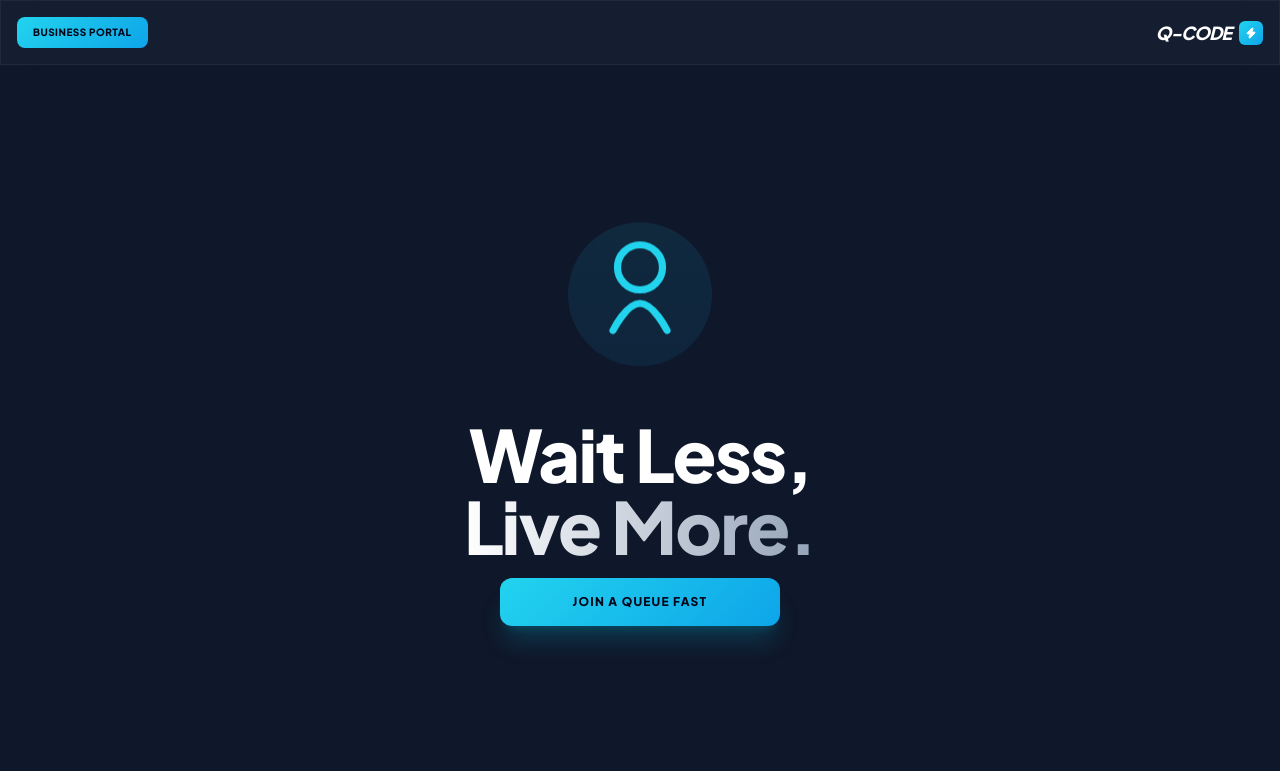
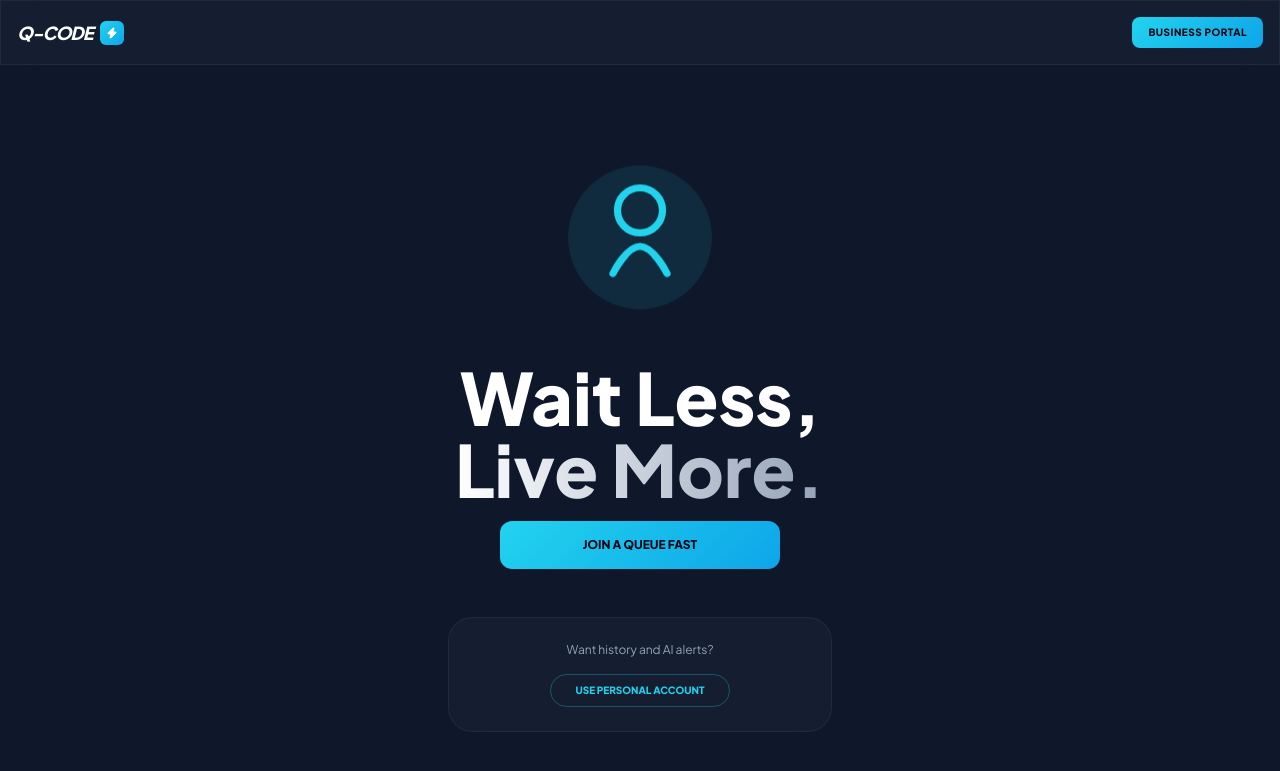
Before and after one commit to aremuelerepa-netizen/Q-code, a Flask app: page / in a window 1280 px wide. Shown: the top 771 px of the page. Run offline with Flask 3, Linux system fonts and the light colour scheme; some libraries are stand-ins or nearby versions.

Commit message:
Update index.html

```diff
--- a/Queue Code/templates/index.html
+++ b/Queue Code/templates/index.html
@@ -12,154 +12,142 @@
         .glass { background: rgba(30, 41, 59, 0.45); backdrop-filter: blur(20px); border: 1px solid rgba(255,255,255,0.08); }
         .btn-cyan { background: linear-gradient(135deg, #22d3ee 0%, #0ea5e9 100%); transition: all 0.4s cubic-bezier(0.4, 0, 0.2, 1); }
         .text-gradient { background: linear-gradient(to right, #fff, #94a3b8); -webkit-background-clip: text; -webkit-text-fill-color: transparent; }
-
-        /* Modal Style */
-        .modal-backdrop { background: rgba(2, 6, 23, 0.9); backdrop-filter: blur(10px); }
-
         .cartoon-float { animation: float 6s ease-in-out infinite; }
         @keyframes float { 0% { transform: translateY(0px); } 50% { transform: translateY(-20px); } 100% { transform: translateY(0px); } }
+        .btn-google { background: rgba(255, 255, 255, 0.05); border: 1px solid rgba(255, 255, 255, 0.1); }
     </style>
 </head>
 <body class="min-h-screen bg-[#0f172a]">
 
-    <div id="notifModal" class="fixed inset-0 z-[300] hidden flex items-center justify-center p-6 modal-backdrop">
-        <div class="glass w-full max-w-sm rounded-[2.5rem] p-8 text-center space-y-6 border-cyan-500/30">
-            <div id="modalIcon" class="w-16 h-16 bg-cyan-500/20 text-cyan-400 rounded-full flex items-center justify-center mx-auto">
-                <i data-lucide="bell" class="w-8 h-8"></i>
-            </div>
-            <h3 id="modalTitle" class="text-xl font-black italic uppercase">Notice</h3>
-            <p id="modalMsg" class="text-xs text-slate-400 leading-relaxed"></p>
-            <button onclick="closeNotifModal()" class="w-full py-4 btn-cyan text-slate-950 rounded-2xl font-black text-xs uppercase tracking-widest">Continue</button>
+    <div id="notifBox" class="fixed top-5 right-5 z-[200] max-w-sm w-full hidden">
+        <div class="glass p-4 rounded-2xl border-l-4 border-cyan-400 flex items-center gap-3 shadow-2xl">
+            <i data-lucide="info" class="text-cyan-400 w-5 h-5"></i>
+            <p id="notifMessage" class="text-xs font-bold text-slate-200"></p>
         </div>
     </div>
 
     <nav class="fixed top-0 w-full z-50 px-4 py-4 flex items-center justify-between glass border-b border-white/5">
-        <div class="flex items-center gap-2 order-2">
+        <div class="flex items-center gap-2">
             <span class="text-lg font-black tracking-tighter uppercase italic">Q-CODE</span>
             <div class="w-6 h-6 btn-cyan rounded-md flex items-center justify-center">
                 <i data-lucide="zap" class="w-3 h-3 text-white fill-current"></i>
             </div>
         </div>
-        <a href="/login" class="btn-cyan px-4 py-2 rounded-lg text-slate-950 font-bold text-[10px] uppercase tracking-wider order-1">Business Portal</a>
+        <a href="/login" class="btn-cyan px-4 py-2 rounded-lg text-slate-950 font-bold text-[10px] uppercase tracking-wider">Business Portal</a>
     </nav>
 
     <main class="relative pt-32 pb-12 px-4 flex flex-col items-center justify-center text-center min-h-screen">
         <div class="cartoon-float mb-8">
-            <svg width="180" height="180" viewBox="0 0 200 200" fill="none" xmlns="http://www.w3.org/2000/svg">
-                <circle cx="100" cy="100" r="80" fill="url(#paint0_linear)" fill-opacity="0.1"/>
+            <svg width="180" height="180" viewBox="0 0 200 200" fill="none">
+                <circle cx="100" cy="100" r="80" fill="#22d3ee" fill-opacity="0.1"/>
                 <path d="M70 140C70 140 85 110 100 110C115 110 130 140 130 140" stroke="#22d3ee" stroke-width="8" stroke-linecap="round"/>
                 <circle cx="100" cy="70" r="25" stroke="#22d3ee" stroke-width="8"/>
-                <defs>
-                    <linearGradient id="paint0_linear" x1="100" y1="20" x2="100" y2="180" gradientUnits="userSpaceOnUse">
-                        <stop stop-color="#22d3ee"/><stop offset="1" stop-color="#0ea5e9"/>
-                    </linearGradient>
-                </defs>
             </svg>
         </div>
 
-        <div class="flex flex-col items-center w-full max-w-md">
-            <h1 class="text-5xl md:text-7xl font-black tracking-tight mb-4 leading-[1.1]">
-                Wait Less, <br><span class="text-gradient">Live More.</span>
-            </h1>
+        <h1 class="text-5xl md:text-7xl font-black mb-4">Wait Less, <br><span class="text-gradient">Live More.</span></h1>
 
-            <button onclick="openAuthModal('quick-join')" class="btn-cyan w-full max-w-[280px] py-4 rounded-xl text-slate-950 font-extrabold text-xs uppercase tracking-widest shadow-xl shadow-cyan-500/20 mb-12">
-                Join a Queue Fast
+        <button onclick="openModal('quick-join')" class="btn-cyan w-full max-w-[280px] py-4 rounded-xl text-slate-950 font-extrabold text-xs uppercase mb-12">
+            Join a Queue Fast
+        </button>
+
+        <div class="glass p-6 rounded-3xl border-white/5 w-full max-w-sm">
+            <p class="text-slate-400 text-xs mb-4">Want history and AI alerts?</p>
+            <button onclick="openModal('login')" class="text-cyan-400 text-[10px] font-black uppercase border border-cyan-400/30 px-6 py-2 rounded-full hover:bg-cyan-400/10">
+                Use Personal Account
             </button>
         </div>
     </main>
 
     <div id="authModal" class="fixed inset-0 bg-slate-950/95 backdrop-blur-xl hidden flex items-center justify-center p-4 z-[100]">
         <div class="glass w-full max-w-[380px] rounded-[28px] p-8 relative border-white/10">
-            <button onclick="closeAuthModal()" class="absolute top-4 right-4 text-slate-500"><i data-lucide="x" class="w-5 h-5"></i></button>
+            <button onclick="closeModal()" class="absolute top-4 right-4 text-slate-500"><i data-lucide="x"></i></button>
 
             <div id="quickJoinSection" class="space-y-6 pt-4 hidden">
-                <div class="text-center">
-                    <h3 class="text-xl font-black mb-1 italic uppercase">Quick Join</h3>
-                    <p class="text-slate-400 text-xs">Enter the code from the Supabase directory.</p>
-                </div>
-                <input type="text" id="serviceCode" class="w-full bg-slate-900/50 border border-white/10 p-4 rounded-xl focus:border-cyan-400 outline-none text-center font-bold uppercase" placeholder="ENTER SERVICE CODE">
-                <input type="text" id="visitorName" class="w-full bg-slate-900/50 border border-white/10 p-4 rounded-xl focus:border-cyan-400 outline-none text-center" placeholder="ENTER YOUR NAME">
-                <button id="joinBtn" onclick="joinFrictionless()" class="w-full py-4 btn-cyan text-slate-950 font-black rounded-xl uppercase tracking-widest text-[10px]">Verify & Join Queue</button>
+                <h3 class="text-xl font-black text-center uppercase">Quick Join</h3>
+                <input type="text" id="serviceCode" class="w-full bg-slate-900/50 border border-white/10 p-4 rounded-xl text-center uppercase font-bold" placeholder="SERVICE CODE">
+                <input type="text" id="visitorName" class="w-full bg-slate-900/50 border border-white/10 p-4 rounded-xl text-center" placeholder="YOUR NAME">
+                <button onclick="joinFrictionless()" class="w-full py-4 btn-cyan text-slate-950 font-black rounded-xl uppercase text-[10px]">Secure Spot</button>
+            </div>
+
+            <div id="loginSection" class="space-y-4 pt-4 hidden">
+                <h3 class="text-xl font-black text-center uppercase">Welcome Back</h3>
+                <button class="btn-google w-full py-3 rounded-xl flex items-center justify-center gap-3 text-xs font-bold uppercase">
+                    <img src="https://www.gstatic.com/images/branding/product/1x/gsa_512dp.png" class="w-4 h-4"> Google Login
+                </button>
+                <input type="email" id="loginEmail" class="w-full bg-slate-900/50 border border-white/10 p-4 rounded-xl" placeholder="Email">
+                <input type="password" id="loginPass" class="w-full bg-slate-900/50 border border-white/10 p-4 rounded-xl" placeholder="Password">
+                <button onclick="loginUser()" class="w-full py-4 btn-cyan text-slate-950 font-black rounded-xl uppercase text-[10px]">Sign In</button>
+                <p class="text-center text-[10px] text-slate-500 font-bold uppercase">New? <span onclick="toggleAuth('register')" class="text-cyan-400 cursor-pointer">Create Account</span></p>
+            </div>
+
+            <div id="registerSection" class="space-y-4 pt-4 hidden">
+                <h3 class="text-xl font-black text-center uppercase">Create Vault</h3>
+                <input type="email" id="regEmail" class="w-full bg-slate-900/50 border border-white/10 p-4 rounded-xl" placeholder="Email">
+                <input type="password" id="regPass" class="w-full bg-slate-900/50 border border-white/10 p-4 rounded-xl" placeholder="Password">
+                <button onclick="registerPersonalAccount()" class="w-full py-4 btn-cyan text-slate-950 font-black rounded-xl uppercase text-[10px]">Register</button>
+                <p class="text-center text-[10px] text-slate-500 font-bold uppercase">Already have one? <span onclick="toggleAuth('login')" class="text-cyan-400 cursor-pointer">Login</span></p>
             </div>
         </div>
     </div>
 
     <script>
         lucide.createIcons();
-
-        // Check if user is already in a queue
-        window.onload = () => {
-            if (localStorage.getItem('active_ticket_id')) {
-                window.location.href = '/status';
-            }
-        };
-
-        function showModal(title, message, isSuccess = false) {
-            document.getElementById('modalTitle').innerText = title;
-            document.getElementById('modalMsg').innerText = message;
-            const icon = document.getElementById('modalIcon');
-
-            if(isSuccess) {
-                icon.className = "w-16 h-16 bg-green-500/20 text-green-400 rounded-full flex items-center justify-center mx-auto";
-            } else {
-                icon.className = "w-16 h-16 bg-rose-500/20 text-rose-400 rounded-full flex items-center justify-center mx-auto";
-            }
-
-            document.getElementById('notifModal').classList.remove('hidden');
+        function notify(msg) {
+            const box = document.getElementById('notifBox');
+            document.getElementById('notifMessage').innerText = msg;
+            box.classList.remove('hidden');
+            setTimeout(() => box.classList.add('hidden'), 3000);
+        }
+        function openModal(mode) {
+            document.getElementById('authModal').classList.remove('hidden');
+            toggleAuth(mode);
+        }
+        function closeModal() { document.getElementById('authModal').classList.add('hidden'); }
+        function toggleAuth(mode) {
+            ['quickJoinSection', 'loginSection', 'registerSection'].forEach(id => document.getElementById(id).classList.add('hidden'));
+            document.getElementById(mode + 'Section').classList.remove('hidden');
         }
 
-        function closeNotifModal() {
-            document.getElementById('notifModal').classList.add('hidden');
+        async function joinFrictionless() {
+            const service_code = document.getElementById('serviceCode').value;
+            const name = document.getElementById('visitorName').value;
+            const res = await fetch('/api/auth/join-frictionless', {
+                method: 'POST',
+                headers: {'Content-Type': 'application/json'},
+                body: JSON.stringify({ service_code, name })
+            });
+            const data = await res.json();
+            if(data.status === 'success') {
+                localStorage.setItem('active_ticket_id', data.ticket_id);
+                window.location.href = '/status';
+            } else notify(data.message);
         }
 
-        function openAuthModal(mode) {
-            document.getElementById('authModal').classList.remove('hidden');
-            if(mode === 'quick-join') document.getElementById('quickJoinSection').classList.remove('hidden');
+        async function loginUser() {
+            const email = document.getElementById('loginEmail').value;
+            const password = document.getElementById('loginPass').value;
+            const res = await fetch('/api/auth/user-login', {
+                method: 'POST',
+                headers: {'Content-Type': 'application/json'},
+                body: JSON.stringify({ email, password })
+            });
+            const data = await res.json();
+            if(data.status === 'success') window.location.href = '/userpage';
+            else notify(data.message);
         }
 
-        function closeAuthModal() { document.getElementById('authModal').classList.add('hidden'); }
-
-        async function joinFrictionless() {
-            const serviceCode = document.getElementById('serviceCode').value.trim().toUpperCase();
-            const visitorName = document.getElementById('visitorName').value.trim();
-            const btn = document.getElementById('joinBtn');
-
-            if(!serviceCode || !visitorName) return showModal('Error', 'Please provide both your name and the service code.');
-
-            btn.disabled = true;
-            btn.innerText = "VERIFYING...";
-
-            try {
-                // FETCH: Check Supabase via your backend API
-                const response = await fetch('/api/auth/join-frictionless', {
-                    method: 'POST',
-                    headers: { 'Content-Type': 'application/json' },
-                    body: JSON.stringify({ service_code: serviceCode, name: visitorName })
-                });
-
-                const data = await response.json();
-
-                if (data.status === 'success') {
-                    // Save to memory
-                    localStorage.setItem('active_ticket_id', data.ticket_id);
-                    localStorage.setItem('visitor_name', visitorName);
-                    localStorage.setItem('org_name', data.organization_name);
-
-                    // SUCCESS MODAL
-                    showModal('Success!', `You have successfully joined the queue for ${data.organization_name}.`, true);
-
-                    // Redirect after 2 seconds
-                    setTimeout(() => { window.location.href = '/status'; }, 2000);
-                } else {
-                    showModal('Invalid Code', 'The service code you entered does not exist in our system. Please check with the administrator.');
-                    btn.disabled = false;
-                    btn.innerText = "VERIFY & JOIN QUEUE";
-                }
-            } catch (error) {
-                showModal('System Error', 'Unable to connect to Supabase. Check your internet connection.');
-                btn.disabled = false;
-                btn.innerText = "VERIFY & JOIN QUEUE";
-            }
+        async function registerPersonalAccount() {
+            const email = document.getElementById('regEmail').value;
+            const password = document.getElementById('regPass').value;
+            const res = await fetch('/api/auth/user-register', {
+                method: 'POST',
+                headers: {'Content-Type': 'application/json'},
+                body: JSON.stringify({ email, password })
+            });
+            const data = await res.json();
+            if(data.status === 'success') notify("Check your email!");
+            else notify(data.message);
         }
     </script>
 </body>
```
